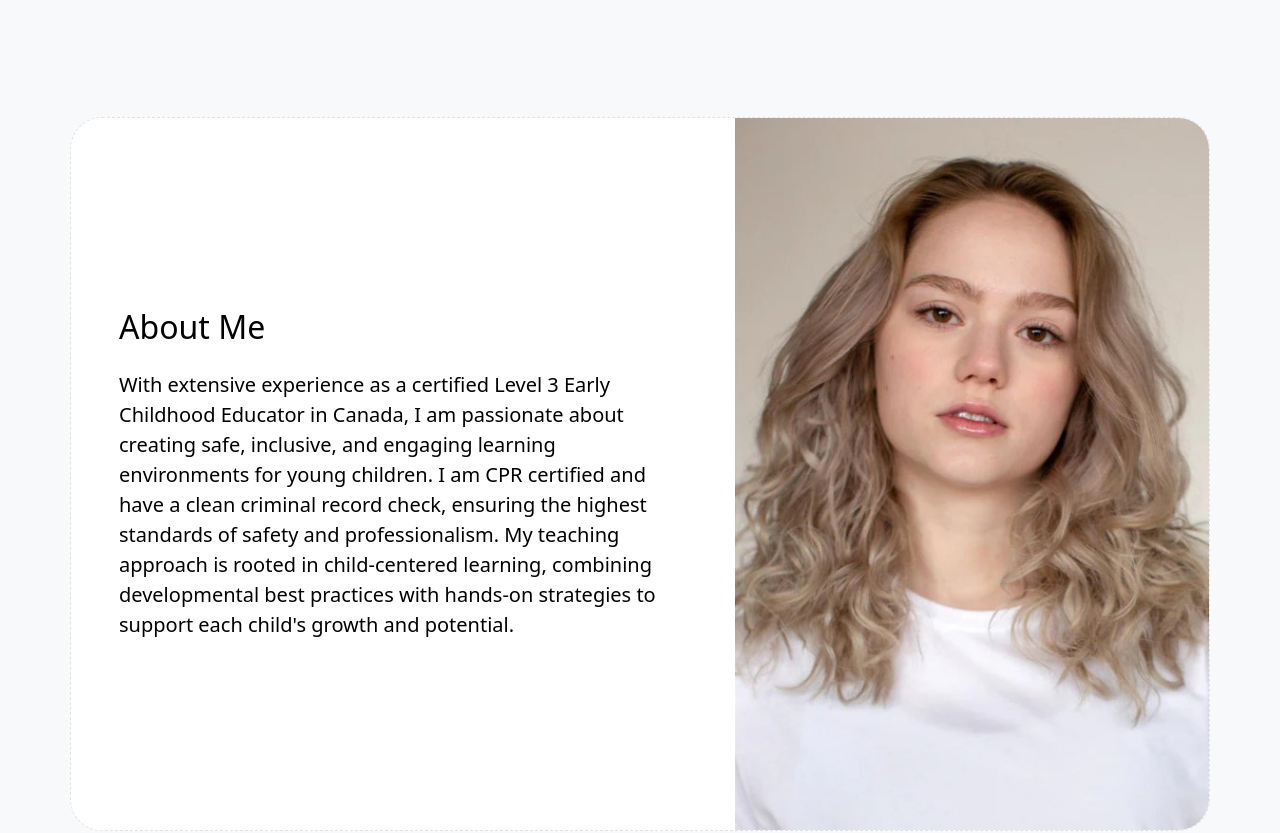
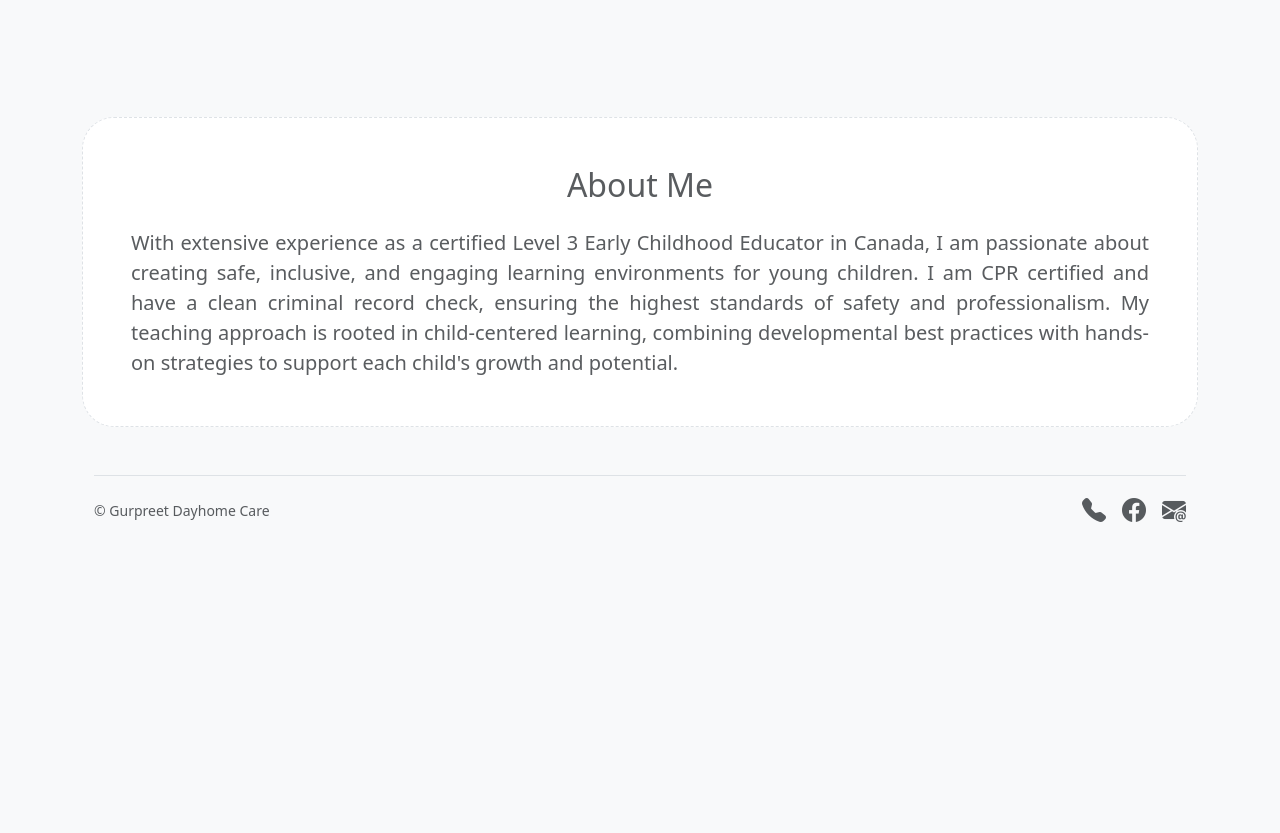
Before and after one commit to amanpreetsingh1997/staticWebPage, a plain HTML site: page index.html in a window 1280 px wide. Shown: the part 1565-2398 px from the top of the page. After the commit the page ends 2109 px from the top, so only its background shows below. Drawn offline with nearby package versions, Linux system fonts and the light colour scheme.

Commit message:
img footer about maildesc changes

```diff
--- a/index.html
+++ b/index.html
@@ -10,7 +10,8 @@
   <link href="https://cdn.jsdelivr.net/npm/bootstrap@5.3.7/dist/css/bootstrap.min.css" rel="stylesheet"
     integrity="sha384-LN+7fdVzj6u52u30Kp6M/trliBMCMKTyK833zpbD+pXdCLuTusPj697FH4R/5mcr" crossorigin="anonymous">
   <script src="https://cdn.jsdelivr.net/npm/bootstrap@5.3.7/dist/js/bootstrap.bundle.min.js"
-    integrity="sha384-ndDqU0Gzau9qJ1lfW4pNLlhNTkCfHzAVBReH9diLvGRem5+R9g2FzA8ZGN954O5Q" crossorigin="anonymous"></script>
+    integrity="sha384-ndDqU0Gzau9qJ1lfW4pNLlhNTkCfHzAVBReH9diLvGRem5+R9g2FzA8ZGN954O5Q"
+    crossorigin="anonymous"></script>
 
   <style>
     .border-dashed {
@@ -47,15 +48,18 @@
         background-position: center;
         box-shadow: 0 10px 30px rgba(0,0,0,0.4);">
 
-        <div class="position-absolute top-0 start-0 w-100 h-100" style="background-color: rgba(0, 0, 0, 0.4); z-index: 1;"></div>
+        <div class="position-absolute top-0 start-0 w-100 h-100"
+          style="background-color: rgba(0, 0, 0, 0.4); z-index: 1;"></div>
 
-        <div class="d-flex justify-content-center align-items-center h-100 px-3 text-center" style="position: relative; z-index: 2;">
+        <div class="d-flex justify-content-center align-items-center h-100 px-3 text-center"
+          style="position: relative; z-index: 2;">
           <div class="text-white hero-text" style="max-width: 800px;">
             <h1 class="display-4 fw-bold text-shadow">Gurpreet Dayhome Care</h1>
             <h4 class="mt-3 text-shadow">Monday to Friday 06:30 AM - 06:00 PM</h4>
             <h4 class="text-shadow">Sagewood Rise SW, Airdrie</h4>
             <br>
-            <h3 class="text-shadow">A nurturing home away from home — where every child grows with care, joy, and laughter in Ontario!</h3>
+            <h3 class="text-shadow">A nurturing home away from home — a warm, caring space where every child grows with
+              joy, curiosity, and laughter.</h3>
             <br>
             <h5 class="text-shadow">Contact: +1 403-483-6327</h5>
             <h5 class="text-shadow">Email: brargurpreetkaur237@gmail.com</h5>
@@ -75,7 +79,8 @@
         <div class="col-md-8 d-flex align-items-center p-4">
           <div>
             <h2 class="text-primary">Grants & Subsidy Available</h2>
-            <p class="lead mb-0">Financial assistance programs available to help make quality childcare accessible for your family.</p>
+            <p class="lead mb-0">Financial assistance programs available to help make quality childcare accessible for
+              your family.</p>
           </div>
         </div>
       </div>
@@ -88,7 +93,8 @@
         <div class="col-md-8 d-flex align-items-center p-4">
           <div>
             <h2 class="text-success">Approved Dayhome</h2>
-            <p class="lead mb-0">Officially licensed and regulated facility meeting all provincial standards for safety and quality care.</p>
+            <p class="lead mb-0">Officially licensed and regulated facility meeting all provincial standards for safety
+              and quality care.</p>
           </div>
         </div>
       </div>
@@ -101,7 +107,8 @@
         <div class="col-md-8 d-flex align-items-center p-4">
           <div>
             <h2 class="text-danger">Full Time & Part Time Spots</h2>
-            <p class="lead mb-0">Flexible scheduling options to accommodate your family's needs and work requirements.</p>
+            <p class="lead mb-0">Flexible scheduling options to accommodate your family's needs and work requirements.
+            </p>
           </div>
         </div>
       </div>
@@ -114,7 +121,8 @@
         <div class="col-md-8 d-flex align-items-center p-4">
           <div>
             <h2 class="text-warning">Meals Included</h2>
-            <p class="lead mb-0">Nutritious, balanced meals and snacks provided daily to support your child's healthy development.</p>
+            <p class="lead mb-0">Nutritious, balanced meals and snacks provided daily to support your child's healthy
+              development.</p>
           </div>
         </div>
       </div>
@@ -123,20 +131,15 @@
 
     <!-- ABOUT ME SECTION -->
     <div class="container my-5">
-      <div class="row align-items-center rounded-5 overflow-hidden border border-dashed bg-body flex-column flex-md-row">
-
-        <!-- Text -->
-        <div class="col-md-7 p-5 text-center text-md-start">
-          <h2 class="mb-4">About Me</h2>
-          <p class="lead mb-0 text-justify">
-            With extensive experience as a certified <strong>Level 3 Early Childhood Educator</strong> in Canada, I am passionate about creating safe, inclusive, and engaging learning environments for young children. I am <strong>CPR certified</strong> and have a clean criminal record check, ensuring the highest standards of safety and professionalism. My teaching approach is rooted in <strong>child-centered learning</strong>, combining developmental best practices with hands-on strategies to support each child's growth and potential.
-          </p>
-        </div>
-
-        <!-- Image -->
-        <div class="col-md-5 p-0">
-          <img src="images/mentor.jpg" alt="Educator Portrait" class="img-fluid w-100" style="object-fit: cover; min-height: 300px;">
-        </div>
+      <div class="position-relative p-5 text-center text-muted bg-body border border-dashed rounded-5">
+        <h2 class="mb-4">About Me</h2>
+        <p class="lead mb-0 text-justify" style="text-align: justify;">
+          With extensive experience as a certified <strong>Level 3 Early Childhood Educator</strong> in Canada, I am
+          passionate about creating safe, inclusive, and engaging learning environments for young children. I am
+          <strong>CPR certified</strong> and have a clean criminal record check, ensuring the highest standards of
+          safety and professionalism. My teaching approach is rooted in <strong>child-centered learning</strong>,
+          combining developmental best practices with hands-on strategies to support each child's growth and potential.
+        </p>
       </div>
     </div>
 
@@ -150,13 +153,18 @@
       </div>
       <ul class="nav col-auto list-unstyled d-flex gap-3">
         <li>
-          <a class="text-muted fs-4" href="#" aria-label="Instagram">
-            <i class="bi bi-instagram"></i>
+          <a class="text-muted fs-4" href="tel:+14034836327" aria-label="Phone">
+            <i class="bi bi-telephone-fill"></i>
           </a>
         </li>
         <li>
           <a class="text-muted fs-4" href="#" aria-label="Facebook">
             <i class="bi bi-facebook"></i>
+          </a>
+        </li>
+        <li>
+          <a class="text-muted fs-4" href="mailto:brargurpreetkaur237@gmail.com" aria-label="Email">
+            <i class="bi bi-envelope-at-fill"></i>
           </a>
         </li>
       </ul>
```
Also changed, not shown: 1 other file.
